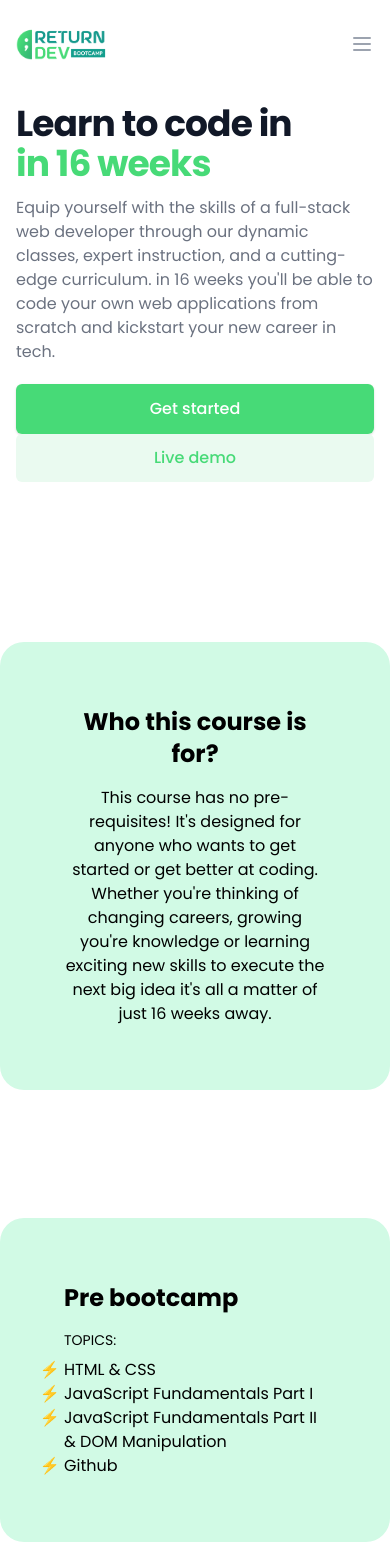
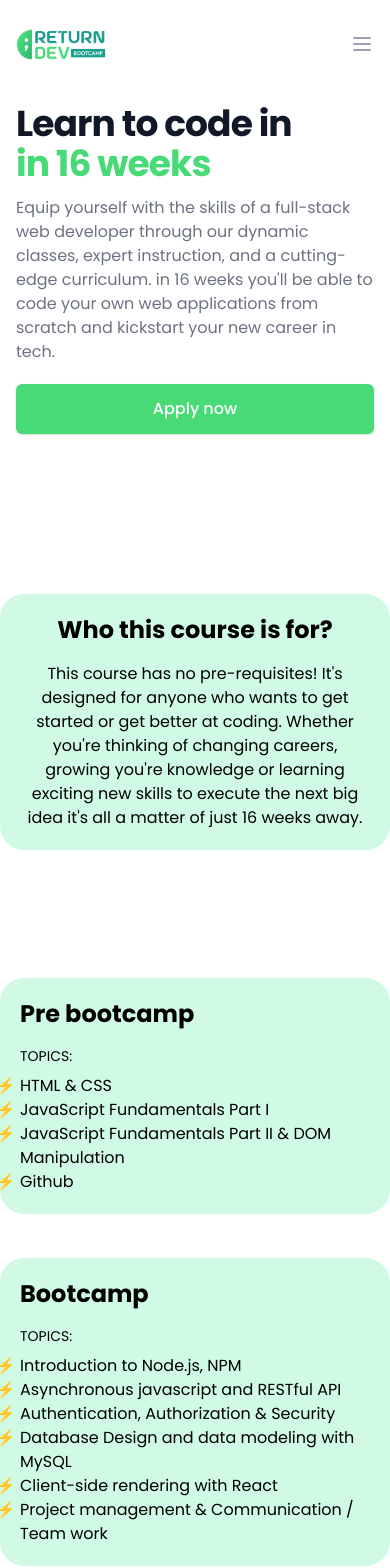
Before and after one commit to ARoble/returndev, a Next.js app: page / in a window 390 px wide. Shown: the top 1568 px of the page. Built offline with nearby package versions, Linux system fonts and the light colour scheme.

Commit message:
Adding link

```diff
--- a/pages/index.js
+++ b/pages/index.js
@@ -141,13 +141,13 @@ export default function Home() {
                 <div className="mt-5 sm:mt-8 sm:flex sm:justify-center lg:justify-start">
                   <div className="rounded-md shadow">
                     <a
-                      href="#"
+                      href="https://docs.google.com/forms/d/e/1FAIpQLSdO4pnxZfR5xVXH2D_xEHx6X0NrZgrtM4GChGe8RpJ8QZuvVQ/viewform"
                       className="w-full flex items-center justify-center px-8 py-3 border border-transparent text-base font-medium rounded-md text-white bg-brand-green hover:bg-brand-darkgreen md:py-4 md:text-lg md:px-10"
                     >
-                      Get started
+                      Apply now
                     </a>
                   </div>
-                  <div className="sm:mt-0 sm:ml-3">
+                  <div className="hidden sm:mt-0 sm:ml-3">
                     <a
                       href="#"
                       className="w-full flex items-center justify-center px-8 py-3  text-base font-medium rounded-md text-brand-green bg-brand-lightgreen hover:bg-green-200 md:py-4 md:text-lg md:px-10"
@@ -169,7 +169,7 @@ export default function Home() {
         </div>
       </div>
       <div id="who-course" className="container mx-auto my-32">
-        <div className="bg-green-100 p-16 text-center rounded-3xl">
+        <div className="bg-green-100 p-5 md:p-16 text-center rounded-3xl">
           <h4 className="font-black text-2xl mb-4">Who this course is for?</h4>
           <p>
             This course has no pre-requisites! It's designed for anyone who
@@ -185,7 +185,7 @@ export default function Home() {
         id="overview"
         className="container mx-auto my-32 grid grid-cols-1 md:grid-cols-2 gap-11"
       >
-        <div className="bg-green-100 p-16 text-center rounded-3xl">
+        <div className="bg-green-100  p-5 md:p-16 text-center rounded-3xl">
           <h4 className="font-black text-2xl mb-4 text-left">Pre bootcamp</h4>
           <p className=" mb-2 text-left uppercase text-sm">Topics:</p>
           <ul className="text-left text-base">
@@ -197,7 +197,7 @@ export default function Home() {
             <li className="thunderbolt">Github</li>
           </ul>
         </div>
-        <div className="bg-green-100 p-16 text-center rounded-3xl">
+        <div className="bg-green-100  p-5 md:p-16 text-center rounded-3xl">
           <h4 className="font-black text-2xl mb-4 text-left">Bootcamp</h4>
           <p className=" mb-2 text-left uppercase text-sm">Topics:</p>
           <ul className="text-left text-base">
@@ -304,7 +304,7 @@ export default function Home() {
       </div>
       <div className="container mx-auto my-32">
         <h2 className="heading">Team</h2>
-        <div className="grid grid-cols-4 my-4">
+        <div className="grid grid-cols-1 md:grid-cols-4 my-4">
           {mentors.map(({ name, bio, imageUrl, location, role }) => {
             return (
               <Mentor
```
